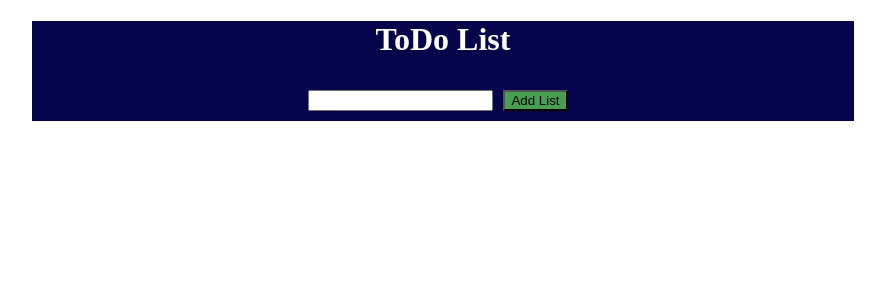
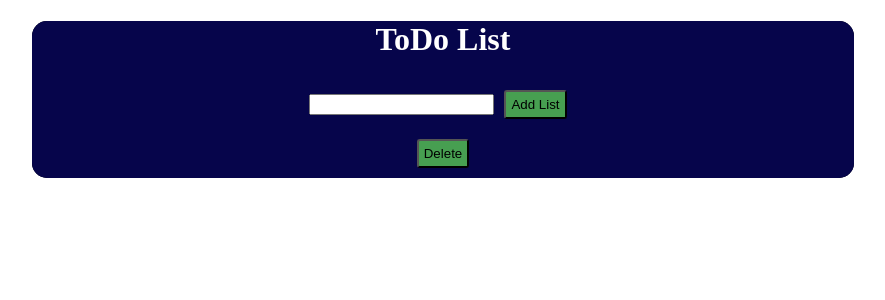
Before and after one commit to ABOBAKAR-IT/learn-react, a React (Create React App) app: page / in a window 1280 px wide. Shown: the top 300 px of the page, without its empty margins (197-1082 px from the left). Built offline with nearby package versions, Linux system fonts and the light colour scheme.

Commit message:
Todo list done by Abobakar

```diff
--- a/src/App.js
+++ b/src/App.js
@@ -23,30 +23,33 @@ function submit_btn(){
   }
 }
 
-function remove_value(v)
+function remove_value(e)
 {
-  console.log("rmove "+v)
-  const vv =listvalue.map(v1=>{
-   return v1.id!==v
+  console.log("rmove "+e.target.value)
+  const vv =listvalue.filter(v1=>{
+   return v1.id!=e.target.value
   })
 
-  setlistvalue([vv]);
+  setlistvalue(vv);
 }
 
   return (
    <>
-   <div style={{width:"65%",backgroundColor:"#06054b",textAlign:"center",margin:"auto"}}>
-    <div style={{alignItems:'center',backgroundColor:"#06054b"}}>
+   <div style={{width:"65%",backgroundColor:"black",textAlign:"center",margin:"auto",borderRadius:"15px"}}>
+    <div style={{alignItems:'center',backgroundColor:"#06054b",borderRadius:"15px",borderRadius:"15px"}}>
 <h1 style={{color:"white"}}>ToDo List</h1>
 <div >
  {listvalue.map(v=>{
-  return <> <h3 key={v.id} style={{display:"inline",backgroundColor:"#9fc8f0",color:"black", padding:"4px",borderRadius:"3px"}}>{v.value} {v.id}</h3>
-  <button onClick={remove_value(v.id)} style={{margin:"10px",backgroundColor:"#479f51",padding:"5px",borderRadius:"3px"}}>Remove</button><br/></>
+  return <> <h3 key={v.id} style={{display:"inline",backgroundColor:"#9fc8f0",color:"black", padding:"4px",borderRadius:"3px"}}>{v.value}</h3>
+  <button onClick={remove_value} value={v.id} style={{margin:"10px",backgroundColor:"#479f51",padding:"5px",borderRadius:"3px"}}>Remove</button><br/></>
  })}
 </div>
 <div>
   <input style={{display:"inline"}} name="list" value={v} onChange={control_list}></input>
-  <button style={{margin:"10px",backgroundColor:"#479f51"}} onClick={submit_btn}>Add List</button>
+  <button style={{margin:"10px",backgroundColor:"#479f51",padding:"5px",borderRadius:"3px"}} onClick={submit_btn}>Add List</button>
+</div>
+<div>
+  <button onClick={(e)=>{setlistvalue([])}} style={{margin:"10px",backgroundColor:"#479f51",padding:"5px",borderRadius:"3px"}}>Delete</button>
 </div>
     </div>
    </div>
```
